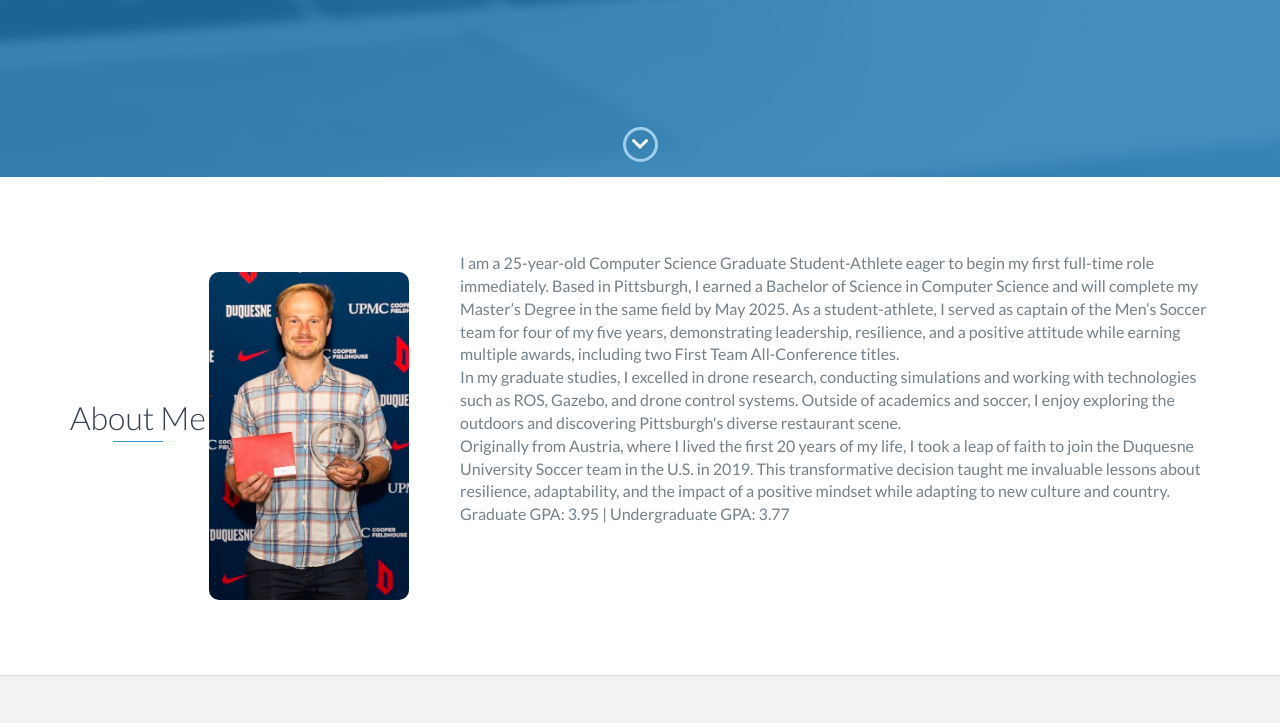
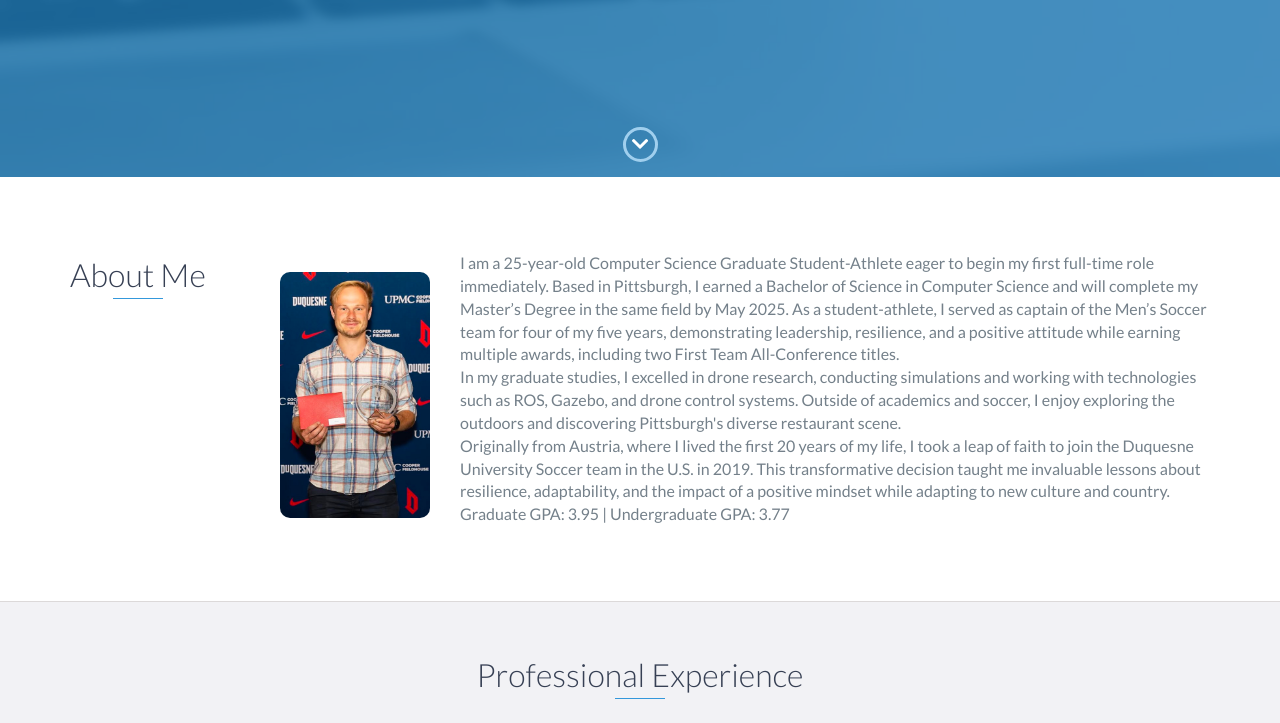
Before and after one commit to hopfinjo/hopfinjo.github.io, a website: page index.html in a window 1280 px wide. Shown: the part 623-1346 px from the top of the page. Drawn offline with nearby package versions, Linux system fonts and the light colour scheme.

Commit message:
Update index.html

```diff
--- a/index.html
+++ b/index.html
@@ -71,7 +71,7 @@
             <div class="row">
                 <div class="col-md-4">
                     <h2 class="heading">About Me</h2>
-                    <img src="images/Maxi.jpg" alt="A picture of me" class="img-fluid" style="margin-top: 20px; border-radius: 10px; width: 200px;">
+                    <img src="images/Maxi.jpg" alt="A picture of me" class="img-fluid" style="margin-top: 20px; border-radius: 10px; width: 150px; float: right; margin-left: 20px;">
 
                 </div>
                 <div class="col-md-8">
```
